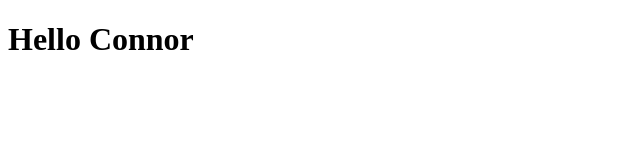
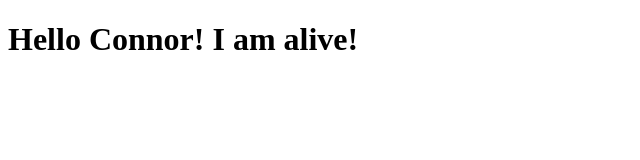
Before and after one commit to ConnorDalyWBDV/test-one, a plain HTML site: page index.html in a window 1280 px wide. Shown: the whole page, without its empty margins (0-640 px from the left). Drawn offline with Linux system fonts and the light colour scheme.

Commit message:
Updated index

```diff
--- a/index.html
+++ b/index.html
@@ -7,6 +7,6 @@
   <title>Index</title>
 </head>
 <body>
-  <h1>Hello Connor</h1>
+  <h1>Hello Connor! I am alive!</h1>
 </body>
 </html>
```
